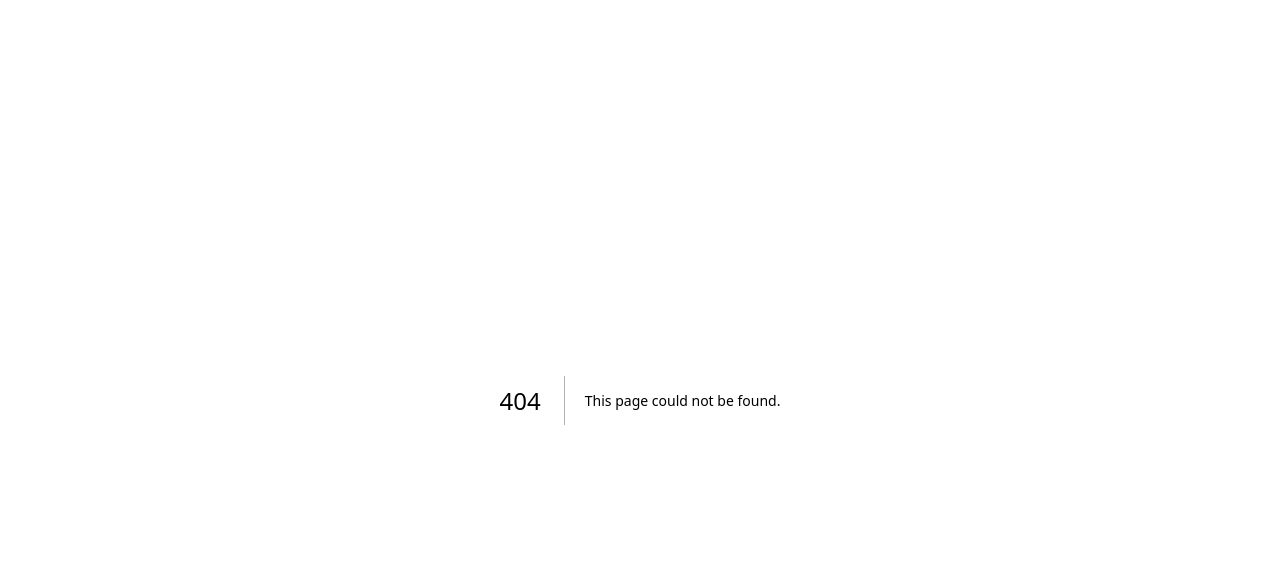
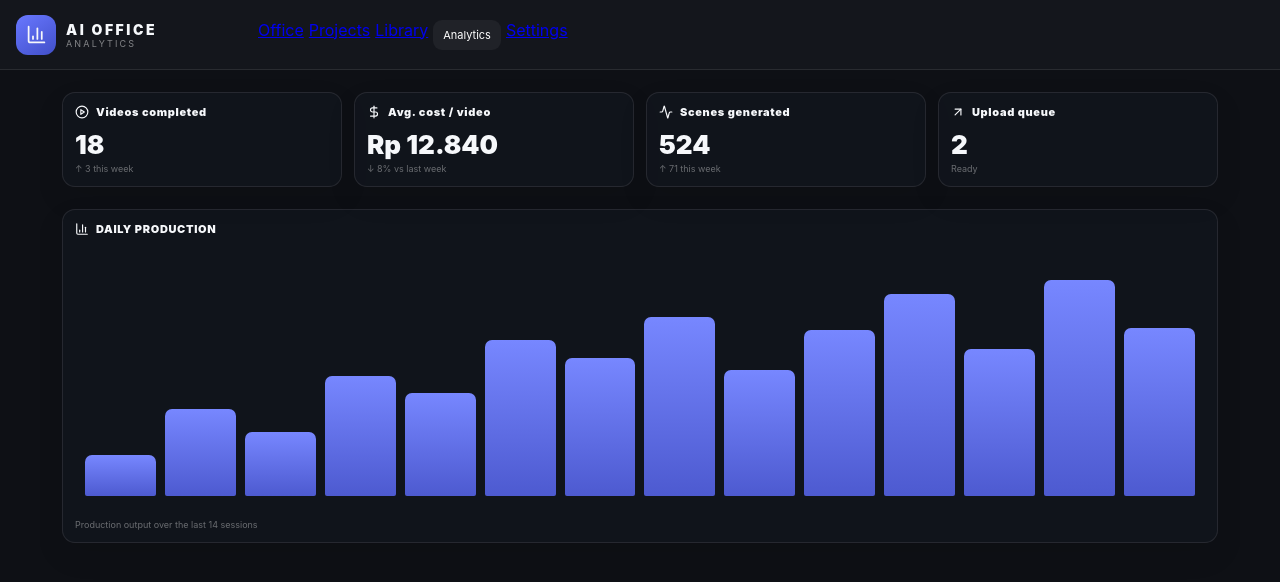
Before and after one commit to Charanko1/automation-videos, a Next.js app: page /analytics in a window 1280 px wide. Before the commit this address had no page. Shown: the top 582 px of the page. Built offline with nearby package versions, Linux system fonts and the light colour scheme.

Commit message:
feat: add analytics page

```diff
--- /dev/null
+++ b/app/analytics/page.tsx
@@ -0,0 +1,33 @@
+"use client";
+
+import Link from "next/link";
+import { Activity, ArrowUpRight, BarChart3, DollarSign, PlayCircle } from "lucide-react";
+
+const cards = [
+  ["Videos completed","18","↑ 3 this week",PlayCircle],
+  ["Avg. cost / video","Rp 12.840","↓ 8% vs last week",DollarSign],
+  ["Scenes generated","524","↑ 71 this week",Activity],
+  ["Upload queue","2","Ready",ArrowUpRight],
+];
+
+export default function AnalyticsPage() {
+  return <div className="app">
+    <header className="top">
+      <div className="brand"><div className="brandIcon"><BarChart3 size={21}/></div><div><div className="brandTitle">AI OFFICE</div><div className="brandSub">ANALYTICS</div></div></div>
+      <nav className="nav">
+        <Link className="nav-item" href="/">Office</Link><Link className="nav-item" href="/projects">Projects</Link><Link className="nav-item" href="/library">Library</Link><span className="nav-item active">Analytics</span><Link className="nav-item" href="/settings">Settings</Link>
+      </nav>
+    </header>
+    <div style={{padding:22,maxWidth:1200,width:"100%",margin:"0 auto",overflow:"auto"}}>
+      <div style={{display:"grid",gridTemplateColumns:"repeat(4,1fr)",gap:12,marginBottom:12}}>
+        {cards.map(([a,b,c,I])=><div className="card" key={a as string}><div className="title"><I size={14}/>{a}</div><div style={{fontSize:26,fontWeight:900}}>{b}</div><div className="muted">{c}</div></div>)}
+      </div>
+      <div className="card"><div className="title"><BarChart3 size={14}/> DAILY PRODUCTION</div>
+        <div style={{height:270,display:"flex",alignItems:"end",gap:9,padding:"20px 10px"}}>
+          {[18,38,28,52,45,68,60,78,55,72,88,64,94,73].map((h,i)=><div key={i} style={{flex:1,height:h+"%",background:"linear-gradient(180deg,#7787ff,#4d5ad0)",borderRadius:"7px 7px 2px 2px",minWidth:8}} />)}
+        </div>
+        <div className="muted">Production output over the last 14 sessions</div>
+      </div>
+    </div>
+  </div>;
+}
```
